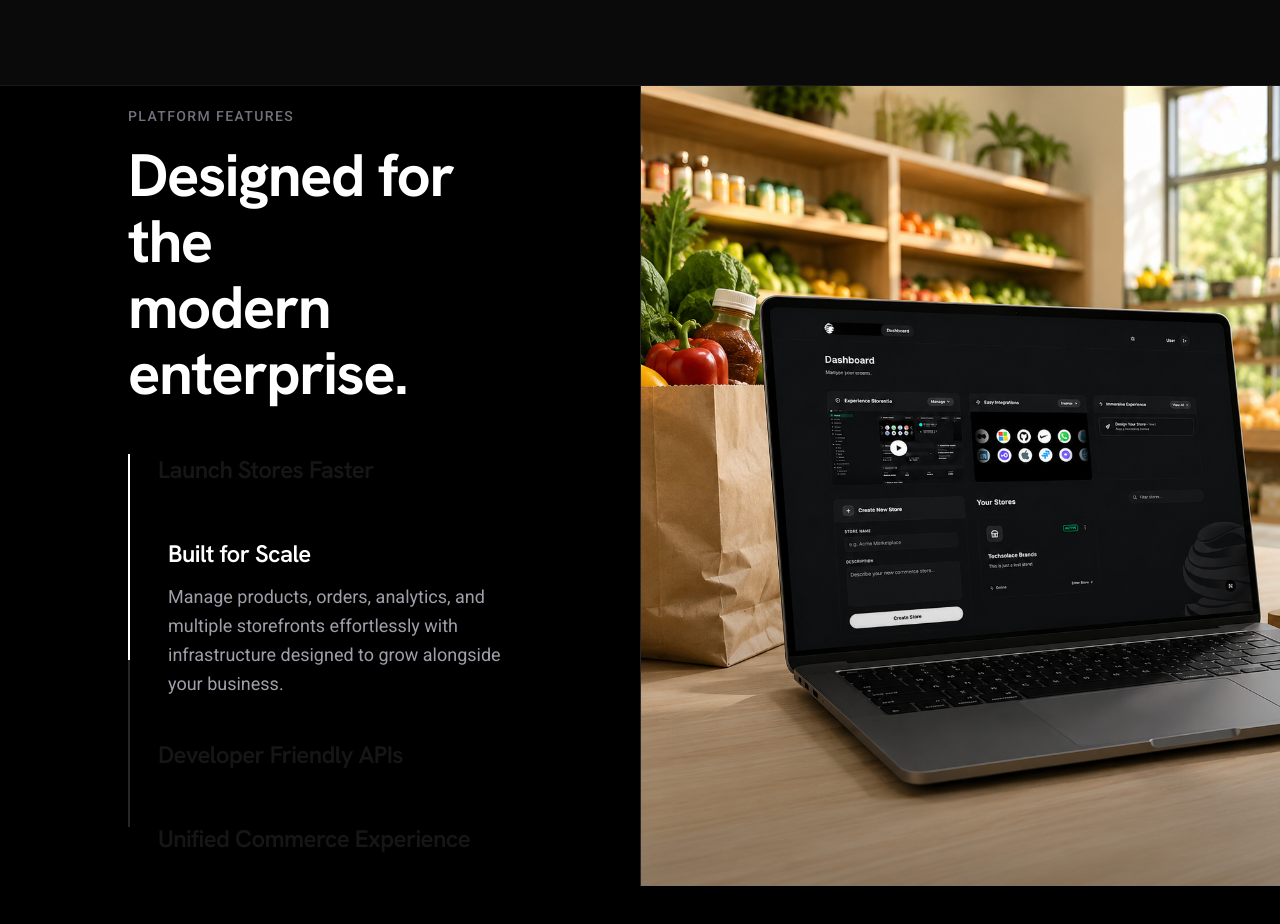
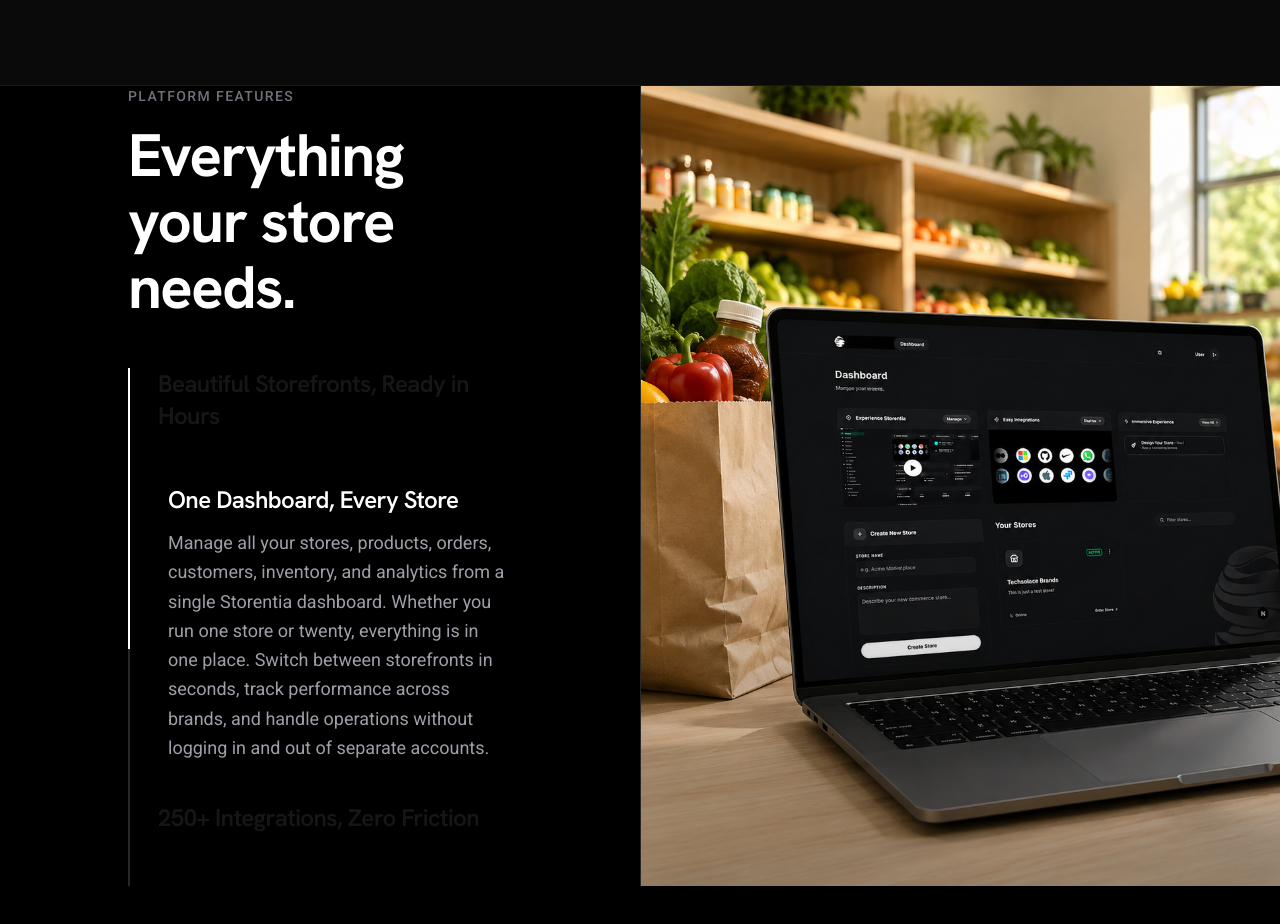
Before and after one commit to thetechsolaceco/storentia, a Next.js app: page / in a window 1280 px wide. Shown: the part 1720-2644 px from the top of the page. Built offline with nearby package versions, Linux system fonts and the light colour scheme; no server answers.

Commit message:
feat: update feature descriptions and improve formatting in FeatureScroll and IntegrationHero components

```diff
--- a/src/components/FeatureScroll.tsx
+++ b/src/components/FeatureScroll.tsx
@@ -1,33 +1,38 @@
 "use client";
 
-import { AnimatePresence, motion, useMotionValueEvent, useScroll } from "framer-motion";
+import {
+  AnimatePresence,
+  motion,
+  useMotionValueEvent,
+  useScroll,
+} from "framer-motion";
 import Image from "next/image";
 import { useRef, useState } from "react";
 import { cn } from "@/lib/utils";
 
 const features = [
   {
-    title: "Launch Stores Faster",
+    title: "Beautiful Storefronts, Ready in Hours",
     description:
-      "Build and deploy fully functional online stores in minutes with a streamlined workflow designed for modern businesses and developers.",
+      "Storentia comes with a library of professionally designed storefront templates built for every category, from fashion and food to electronics and home decor. Pick a template, add your products, connect your payment gateway, and go live. No design skills needed. No developers required. Your store looks the part from day one.",
     image: "/dashboard/desk1.png",
   },
   {
-    title: "Built for Scale",
+    title: "One Dashboard, Every Store",
     description:
-      "Manage products, orders, analytics, and multiple storefronts effortlessly with infrastructure designed to grow alongside your business.",
+      "Manage all your stores, products, orders, customers, inventory, and analytics from a single Storentia dashboard. Whether you run one store or twenty, everything is in one place. Switch between storefronts in seconds, track performance across brands, and handle operations without logging in and out of separate accounts.",
     image: "/dashboard/desk2.png",
   },
   {
-    title: "Developer Friendly APIs",
+    title: "250+ Integrations, Zero Friction",
     description:
-      "Integrate, customize, and automate every part of your commerce experience using powerful APIs and flexible architecture.",
+      "Storentia connects with 250+ tools your business already uses. Payments via Razorpay, PayU, Stripe, and PayPal. Shipping via Shiprocket, Delhivery, and FedEx. Marketing via Mailchimp, WhatsApp Business, and Meta Ads. Analytics via Google Analytics and custom BI. Every integration installs in minutes, no custom code, no extra platform fees, no friction.",
     image: "/dashboard/desk3.png",
   },
   {
-    title: "Unified Commerce Experience",
+    title: "Full API Access for Developers",
     description:
-      "Control your entire ecosystem from one centralized platform with seamless management across stores, customers, and payments.",
+      "Storentia gives developers complete control via a well-documented REST API with full access to products, orders, customers, inventory, payments, and store settings. Generate API tokens, set up webhooks, automate workflows, and build custom integrations without hitting platform walls. Available on Advanced and Enterprise plans.",
     image: "/dashboard/desk4.png",
   },
 ];
@@ -42,14 +47,21 @@ export function FeatureScroll() {
   });
 
   useMotionValueEvent(scrollYProgress, "change", (latest) => {
-    const index = Math.min(Math.floor(latest * features.length), features.length - 1);
+    const index = Math.min(
+      Math.floor(latest * features.length),
+      features.length - 1,
+    );
     if (index !== activeIndex) {
       setActiveIndex(index);
     }
   });
 
   return (
-    <section id="experience" ref={containerRef} className="relative h-[400vh] bg-black">
+    <section
+      id="experience"
+      ref={containerRef}
+      className="relative h-[400vh] bg-black"
+    >
       <div className="sticky top-0 z-10 h-screen flex items-center overflow-hidden">
         <div className="w-full h-full grid grid-cols-1 lg:grid-cols-2 items-center">
           {/* Left Side: Content */}
@@ -60,7 +72,7 @@ export function FeatureScroll() {
                   Platform Features
                 </h2>
                 <h3 className="text-4xl md:text-6xl font-bold font-hanken text-white tracking-tight leading-[1.1]">
-                  Designed for the <br /> modern enterprise.
+                  Everything your store needs.
                 </h3>
               </div>
 
@@ -101,7 +113,10 @@ export function FeatureScroll() {
                         opacity: activeIndex === i ? 1 : 0,
                         y: activeIndex === i ? 0 : 10,
                       }}
-                      transition={{ duration: 0.5, ease: [0.21, 0.47, 0.32, 0.98] }}
+                      transition={{
+                        duration: 0.5,
+                        ease: [0.21, 0.47, 0.32, 0.98],
+                      }}
                       className="text-zinc-400 font-roboto leading-relaxed overflow-hidden text-base md:text-lg"
                     >
                       {feature.description}
@@ -120,7 +135,12 @@ export function FeatureScroll() {
                   activeIndex === i && (
                     <motion.div
                       key={i}
-                      initial={{ opacity: 0, x: "30%", scale: 1.1, rotateY: -10 }}
+                      initial={{
+                        opacity: 0,
+                        x: "30%",
+                        scale: 1.1,
+                        rotateY: -10,
+                      }}
                       animate={{ opacity: 1, x: 0, scale: 1, rotateY: 0 }}
                       exit={{ opacity: 0, x: "-10%", scale: 0.95, rotateY: 10 }}
                       transition={{
--- a/src/components/Pricing.tsx
+++ b/src/components/Pricing.tsx
@@ -60,7 +60,7 @@ export function Pricing() {
             pricing.
           </h2>
           <p className="mt-6 text-zinc-500 font-roboto text-lg leading-relaxed max-w-2xl">
-            No hidden fees. No surprises. Pay only for what you use.
+            No hidden fees. No surprises. Pay only for what you use.{" "}
           </p>
         </motion.div>
 
@@ -82,7 +82,11 @@ export function Pricing() {
                   initial={{ opacity: 0, y: 24 }}
                   whileInView={{ opacity: 1, y: 0 }}
                   viewport={{ once: true, margin: "-60px" }}
-                  transition={{ duration: 0.5, delay: i * 0.1, ease: [0.21, 0.47, 0.32, 0.98] }}
+                  transition={{
+                    duration: 0.5,
+                    delay: i * 0.1,
+                    ease: [0.21, 0.47, 0.32, 0.98],
+                  }}
                   className="relative flex flex-col rounded-[2.5rem] p-8 pb-7 transition-all duration-500 border border-white/[0.06] bg-[#090909] w-full md:w-[calc(50%-1.5rem)] lg:w-[calc(33.333%-1.5rem)] xl:w-[calc(25%-1.5rem)] max-w-[310px] min-h-[520px] hover:border-white/[0.12] hover:bg-[#0D0D0D] hover:shadow-[0_0_50px_-12px_rgba(59,130,246,0.12)] group/card"
                 >
                   {/* Top/Bottom Notches */}
--- a/src/components/ui/integration-hero.tsx
+++ b/src/components/ui/integration-hero.tsx
@@ -1,6 +1,5 @@
 "use client";
 
-import React from "react";
 import { Button } from "@/components/ui/button";
 
 const ICONS_ROW1 = [
@@ -43,8 +42,8 @@ export default function IntegrationHero() {
           <br className="hidden sm:block" /> to everything.
         </h1>
         <p className="mt-4 text-lg text-gray-500 dark:text-zinc-400 max-w-xl mx-auto">
-          Payments, shipping, marketing, analytics — plug in the tools your business already runs
-          on. No custom code. No friction.
+          Payments, shipping, marketing, analytics. Plug in the tools your
+          business already runs on. No custom code. No friction.
         </p>
         <Button
           variant="default"
@@ -62,7 +61,11 @@ export default function IntegrationHero() {
                 key={i}
                 className="h-16 w-16 flex-shrink-0 rounded-full bg-white dark:bg-gray-300 shadow-md flex items-center justify-center"
               >
-                <img src={src} alt="integration icon" className="h-10 w-10 object-contain" />
+                <img
+                  src={src}
+                  alt="integration icon"
+                  className="h-10 w-10 object-contain"
+                />
               </div>
             ))}
           </div>
@@ -74,7 +77,11 @@ export default function IntegrationHero() {
                 key={i}
                 className="h-16 w-16 flex-shrink-0 rounded-full bg-white dark:bg-gray-300 shadow-md flex items-center justify-center"
               >
-                <img src={src} alt="integration icon" className="h-10 w-10 object-contain" />
+                <img
+                  src={src}
+                  alt="integration icon"
+                  className="h-10 w-10 object-contain"
+                />
               </div>
             ))}
           </div>
```
